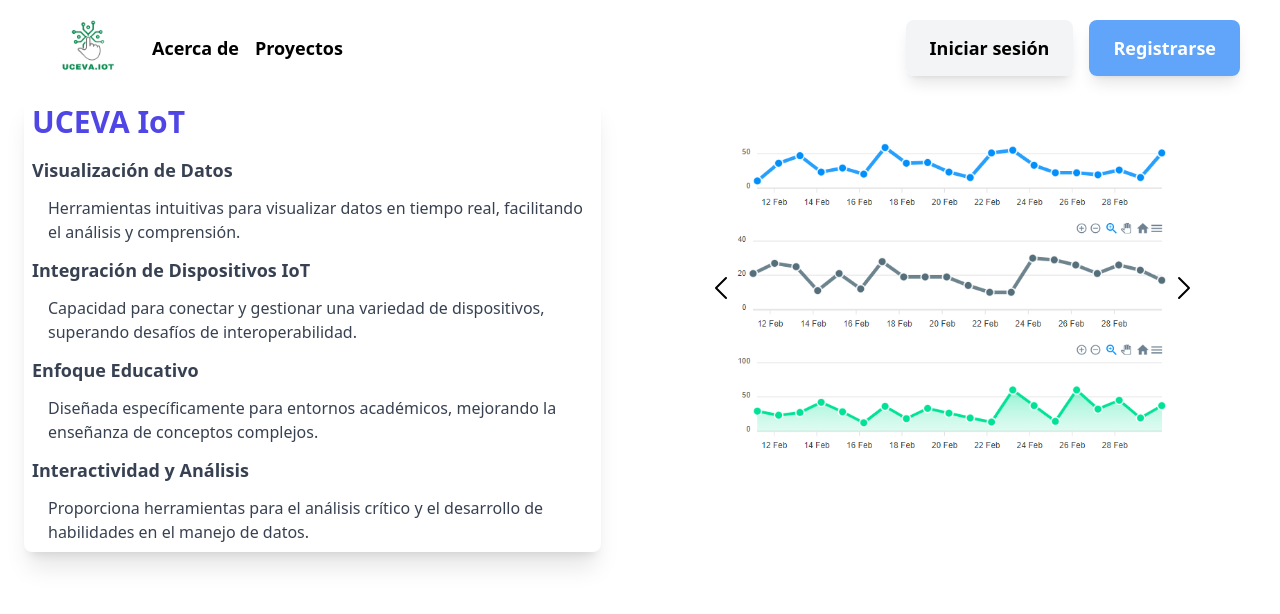
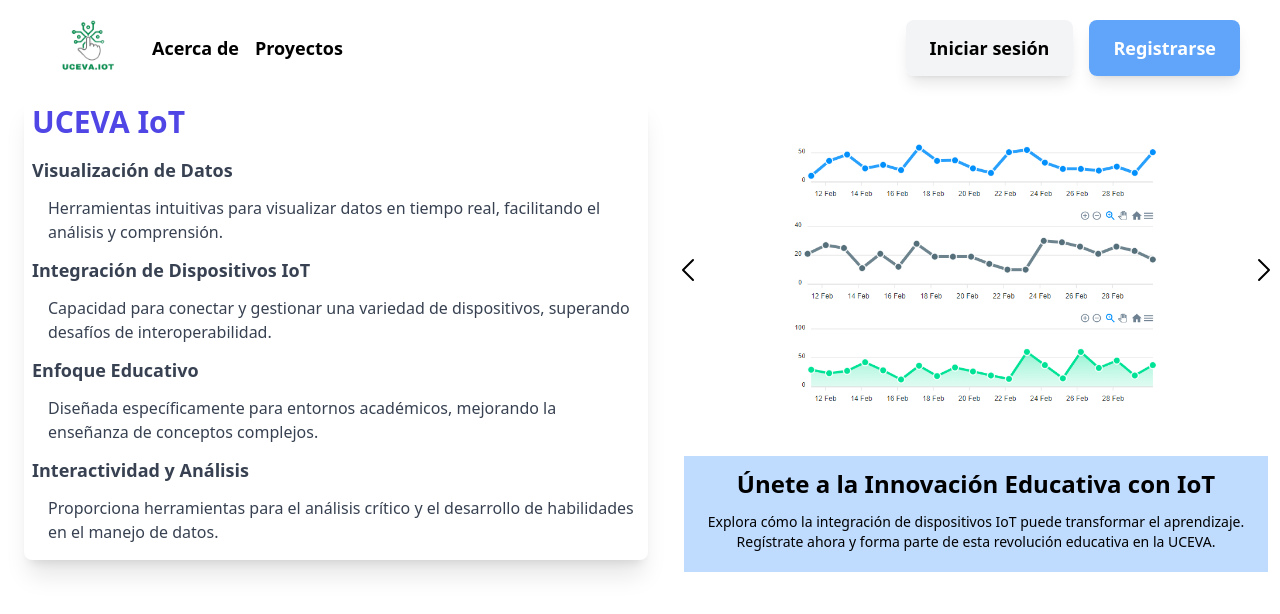
Before and after one commit to jaimediaz96/uceva.iot, a React (Vite) app in the folder uceva-iot-front/: page / in a window 1280 px wide. Shown: the top 614 px of the page. Built offline with nearby package versions, Linux system fonts and the light colour scheme.

Commit message:
Added call to action, little message for a call to action

```diff
--- /dev/null
+++ b/uceva-iot-front/src/Pages/Home/CallToAction.jsx
@@ -0,0 +1,14 @@
+function CallToAction() {
+  return (
+    <div className="h-1/4 bg-blue-200 px-5 py-3 m-3 text-center">
+      <h2 className="text-l lg:text-2xl font-bold mb-3">
+        Únete a la Innovación Educativa con IoT
+      </h2>
+      <p className="text-sm lg:text-sm mb-5">
+        Explora cómo la integración de dispositivos IoT puede transformar el aprendizaje. Regístrate ahora y forma parte de esta revolución educativa en la UCEVA.
+      </p>
+    </div>
+  );
+}
+
+export default CallToAction;
--- a/uceva-iot-front/src/Pages/Home/Carousel.jsx
+++ b/uceva-iot-front/src/Pages/Home/Carousel.jsx
@@ -35,18 +35,20 @@
   }
 
   return (
-    <div className='flex items-center w-1/2 h-96'>
+    <div className='flex items-center w-full h-3/4'>
       <button
         className="hover:bg-gray-100"
         onClick={prevImage}
       >
         <ChevronLeftIcon className="h-8 w-8 text-black" />
       </button>
-      <img
-        className="w-3/4 h-full object-contain"
-        src={images[currentImageIndex]}
-        alt={`Slide ${currentImageIndex}`}
-      />
+      <figure className="w-full h-4/5 mb-2">
+        <img
+          className="w-full h-full object-contain rounded-lg"
+          src={images[currentImageIndex]}
+          alt={`Slide ${currentImageIndex}`}
+        />
+      </figure>
       <button
         className="hover:bg-gray-100"
         onClick={nextImage}
--- a/uceva-iot-front/src/Pages/Home/ProjectSummary.jsx
+++ b/uceva-iot-front/src/Pages/Home/ProjectSummary.jsx
@@ -1,6 +1,6 @@
 function ProjectSummary() {
   return (
-    <div className="w-full lg:w-1/2 mx-6 shadow-xl rounded-lg p-2 bg-white hover:bg-gray-100 transition-all duration-300">
+    <div className="flex-1 mx-6 shadow-xl rounded-lg p-2 bg-white hover:bg-gray-100 transition-all duration-300">
       <h1 className="text-3xl font-bold text-indigo-600 mb-4">UCEVA IoT</h1>
       <dl className="list-disc list-inside space-y-3 text-gray-700">
         <dt className="text-lg font-semibold">Visualización de Datos</dt>
--- a/uceva-iot-front/src/Pages/Home/index.jsx
+++ b/uceva-iot-front/src/Pages/Home/index.jsx
@@ -1,11 +1,15 @@
+import CallToAction from "./CallToAction";
 import Carousel from "./Carousel";
 import ProjectSummary from "./ProjectSummary";
 
 function Home() {
   return (
-    <div className="flex gap-20">
+    <div className="flex">
       <ProjectSummary />
-      <Carousel />
+      <div className="flex-1 flex flex-col justify-between w-1/2 h-[29rem]">
+        <Carousel />
+        <CallToAction />
+      </div>
     </div>
   );
 }
```
